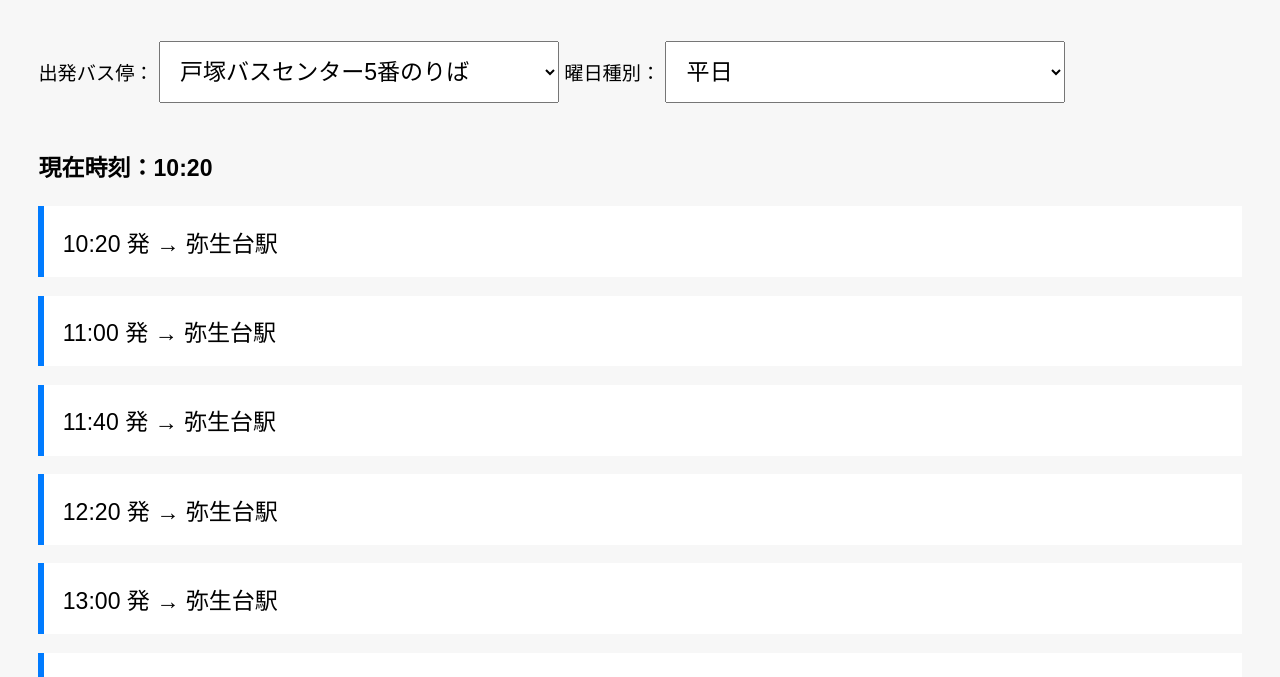
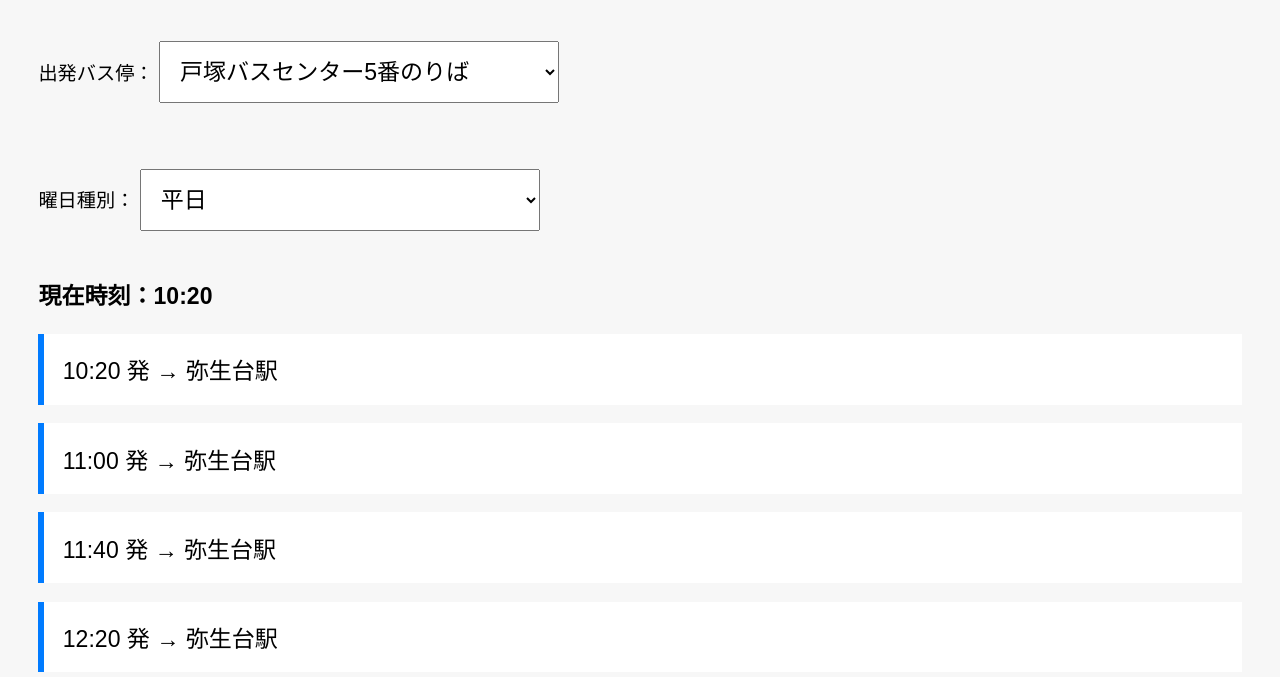
Before and after one commit to bunji2/bus-schedule-app, a plain HTML site: page index.html in a window 1280 px wide. Shown: the part 86-763 px from the top of the page. Drawn offline with Linux system fonts and the light colour scheme.

Commit message:
Add files via upload

```diff
--- a/index.html
+++ b/index.html
@@ -8,15 +8,15 @@
 <body>
   <h1>バス時刻表</h1>
 
-  <label for="stop-select">出発バス停：</label>
-  <select id="stop-select"></select>
+  <p><label for="stop-select">出発バス停：</label>
+  <select id="stop-select"></select></p>
 
-  <label for="day-type-select">曜日種別：</label>
+  <p><label for="day-type-select">曜日種別：</label>
   <select id="day-type-select">
     <option value="平日">平日</option>
     <option value="土曜">土曜</option>
     <option value="休日">休日</option>
-  </select>
+  </select></p>
 
   <div id="now-time"></div>
   <ul id="bus-list"></ul>
```
